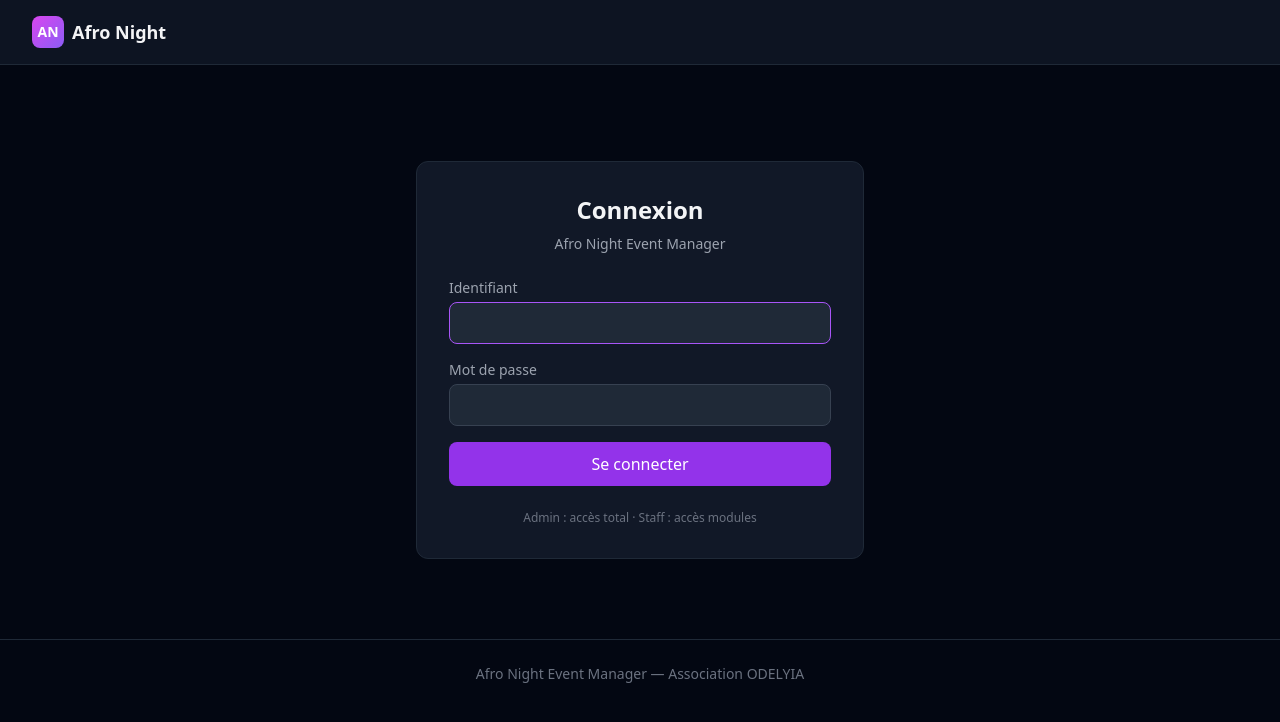
After one commit to YannickYannick/Soiree_asa, a Django app: page /login/ in a window 1280 px wide. The commit adds this page. Shown: the top 722 px of the page. Run offline with Django 5.2, Linux system fonts and the light colour scheme; some libraries are stand-ins or nearby versions.

Commit message:
feat: comptes admin/staff avec connexion et permissions
Co-authored-by: Cursor <cursoragent@cursor.com>

```diff
--- a/afronight_manager/settings.py
+++ b/afronight_manager/settings.py
@@ -135,3 +135,7 @@ DEFAULT_AUTO_FIELD = 'django.db.models.BigAutoField'
 
 CRISPY_ALLOWED_TEMPLATE_PACKS = "tailwind"
 CRISPY_TEMPLATE_PACK = "tailwind"
+
+LOGIN_URL = '/login/'
+LOGIN_REDIRECT_URL = '/'
+LOGOUT_REDIRECT_URL = '/login/'
--- a/afronight_manager/urls.py
+++ b/afronight_manager/urls.py
@@ -1,9 +1,12 @@
 """URL configuration for Afro Night Event Manager."""
 
 from django.contrib import admin
+from django.contrib.auth import views as auth_views
 from django.urls import path, include
 
 urlpatterns = [
     path('admin/', admin.site.urls),
+    path('login/', auth_views.LoginView.as_view(template_name='registration/login.html'), name='login'),
+    path('logout/', auth_views.LogoutView.as_view(), name='logout'),
     path('', include('events.urls')),
 ]
--- a/templates/base.html
+++ b/templates/base.html
@@ -129,6 +129,20 @@
                 </div>
 
                 <div class="flex items-center space-x-3">
+                    {% if user.is_authenticated %}
+                    <span class="text-sm text-gray-400">
+                        {{ user.username }}
+                        {% if user.is_superuser %}
+                        <span class="ml-1 px-1.5 py-0.5 rounded text-xs bg-purple-900/50 text-purple-300">admin</span>
+                        {% elif user.is_staff %}
+                        <span class="ml-1 px-1.5 py-0.5 rounded text-xs bg-blue-900/50 text-blue-300">staff</span>
+                        {% endif %}
+                    </span>
+                    <a href="{% url 'logout' %}" class="text-sm text-gray-400 hover:text-white transition">Déconnexion</a>
+                    {% if user.is_superuser %}
+                    <a href="/admin/" class="text-sm text-gray-400 hover:text-white transition">Admin Django</a>
+                    {% endif %}
+                    {% endif %}
                     {% if event %}
                     <span class="text-sm text-gray-400">
                         {{ event.date|date:"d M Y" }}
--- a/templates/events/instagram.html
+++ b/templates/events/instagram.html
@@ -10,6 +10,7 @@
             <h1 class="text-2xl font-bold mb-2">Stratégie Instagram</h1>
             <p class="text-gray-400">{{ posts|length }} publications planifiées sur 24 jours</p>
         </div>
+        {% if user.is_superuser %}
         <a href="{% url 'events:regenerate_instagram' event.pk %}"
            class="inline-flex items-center px-4 py-2 bg-purple-600 hover:bg-purple-700 text-white rounded-lg transition-colors text-sm"
            onclick="return confirm('Régénérer toutes les publications ? Les modifications manuelles seront perdues.')">
@@ -18,6 +19,7 @@
             </svg>
             Régénérer le planning
         </a>
+        {% endif %}
     </div>
 
     <!-- Alerte accord venue -->
--- /dev/null
+++ b/templates/registration/login.html
@@ -0,0 +1,40 @@
+{% extends 'base.html' %}
+
+{% block title %}Connexion — Afro Night Manager{% endblock %}
+
+{% block content %}
+<div class="max-w-md mx-auto mt-16">
+    <div class="bg-gray-900 rounded-xl border border-gray-800 p-8">
+        <h1 class="text-2xl font-bold mb-2 text-center">Connexion</h1>
+        <p class="text-gray-400 text-sm text-center mb-6">Afro Night Event Manager</p>
+
+        {% if form.errors %}
+        <div class="mb-4 p-3 rounded-lg bg-red-900/30 border border-red-700 text-red-300 text-sm">
+            Identifiant ou mot de passe incorrect.
+        </div>
+        {% endif %}
+
+        <form method="post" class="space-y-4">
+            {% csrf_token %}
+            <div>
+                <label for="id_username" class="block text-sm text-gray-400 mb-1">Identifiant</label>
+                <input type="text" name="username" id="id_username" required autofocus
+                       class="w-full bg-gray-800 border border-gray-700 rounded-lg px-4 py-2 text-white focus:border-purple-500 outline-none">
+            </div>
+            <div>
+                <label for="id_password" class="block text-sm text-gray-400 mb-1">Mot de passe</label>
+                <input type="password" name="password" id="id_password" required
+                       class="w-full bg-gray-800 border border-gray-700 rounded-lg px-4 py-2 text-white focus:border-purple-500 outline-none">
+            </div>
+            <button type="submit"
+                    class="w-full py-2.5 bg-purple-600 hover:bg-purple-700 text-white rounded-lg font-medium transition">
+                Se connecter
+            </button>
+        </form>
+
+        <p class="mt-6 text-xs text-gray-500 text-center">
+            Admin : accès total · Staff : accès modules
+        </p>
+    </div>
+</div>
+{% endblock %}
```
Also changed, not shown: events/management/commands/create_default_users.py (added, +43 -0 lines), events/views.py (+35 -0 lines), events/management/__init__.py (added), events/management/commands/__init__.py (added), 1 other file.
